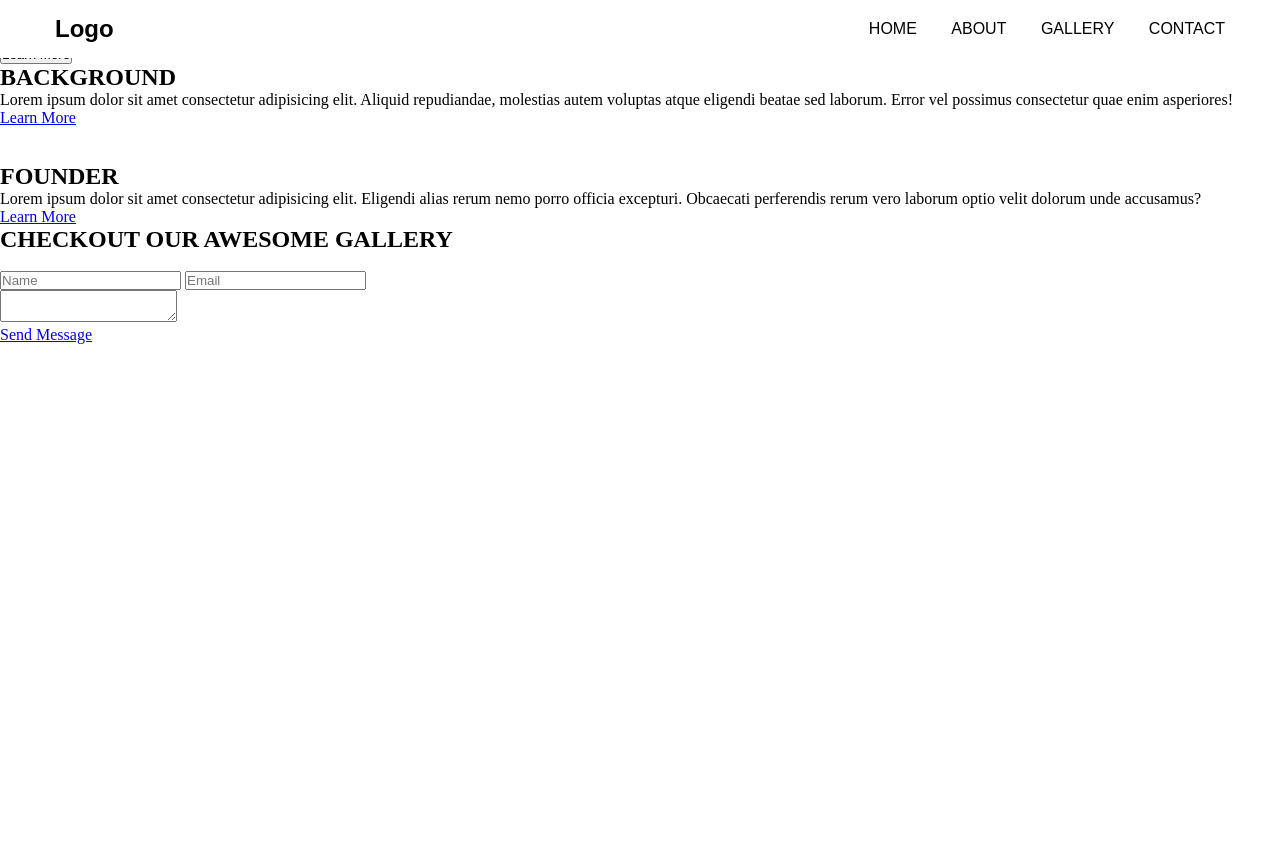
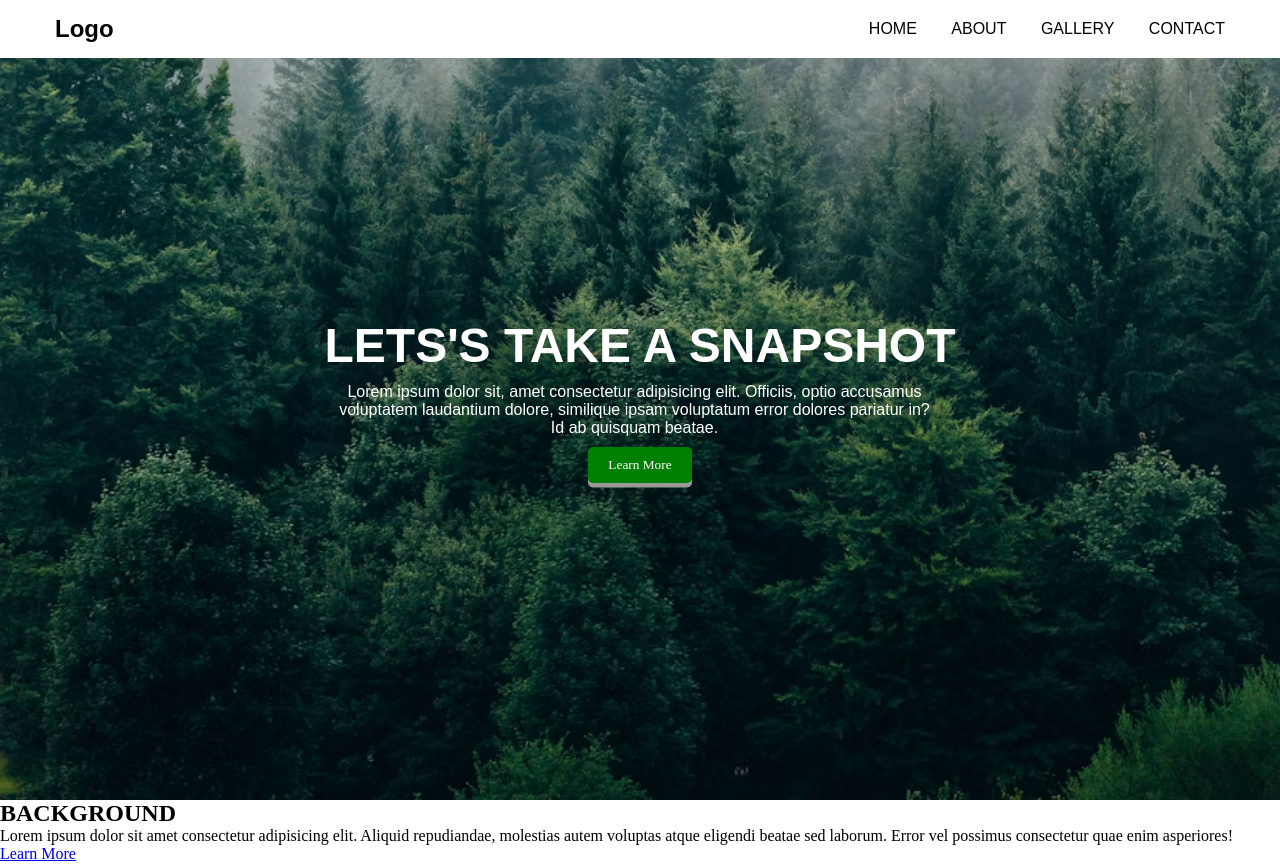
Before and after one commit to pageler/sass03_partials, a plain HTML site: page index.html in a window 1280 px wide. Shown: the top 865 px of the page. Before the commit the page ends 800 px from the top, so only its background shows below. Drawn offline with Linux system fonts and the light colour scheme.

Commit message:
Header section.

```diff
--- /dev/null
+++ b/components/_header.scss
@@ -0,0 +1,54 @@
+main {
+    background-image: url(/assets/images/sass-partials1--Filip-Zrnzević.avif);
+    background-position: bottom;
+    background-size: cover;
+    background-repeat: no-repeat;
+    height: 100vh;
+
+    display: flex;
+    flex-direction: column;
+    justify-content: center;
+    align-items: center;
+    text-align: center;
+
+    h1 {
+        font-size: 3rem;
+        color: #fff;
+        font-family: sans-serif;
+    }
+
+    p {
+        max-width: 600px;
+        margin: 10px;
+        color: #fff;
+        font-family: sans-serif;
+    }
+
+    .main-btn {
+        display: inline-block;
+        padding: 10px 20px;
+        cursor: pointer;
+        text-align: center;
+        text-decoration: none;
+        outline: none;
+        color: #fff;
+        background-color: green;
+        border: none;
+        border-radius: 5px;
+        box-shadow: 0 4.5px #999;
+        transition: background-color 0.5s ease-in, transform 0.2s ease;
+        font-family: var(--secondary-font);
+    }
+
+    .main-btn:hover {
+        background-color: lightgreen;
+        color: #000;
+    }
+
+    .main-btn:active {
+        background-color: lightgreen;
+        box-shadow: 0 2.55px #666;
+        transform: translateY(4px);
+    }
+
+}
--- a/style.scss
+++ b/style.scss
@@ -1,2 +1,3 @@
 @import "components/resets";
 @import "components/nav";
+@import "components/header";
```
Also changed, not shown: assets/credits.txt, assets/images/sass-partials1--Filip-Zrnzević.avif (added), style.css, 1 other file.
